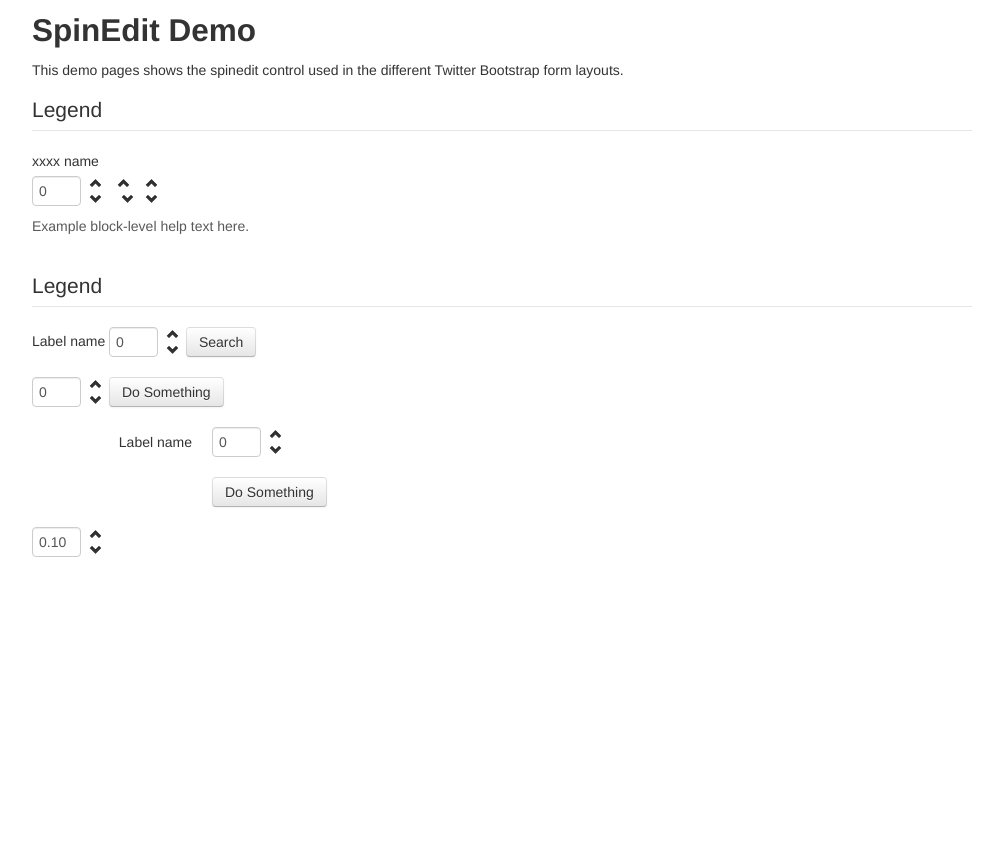
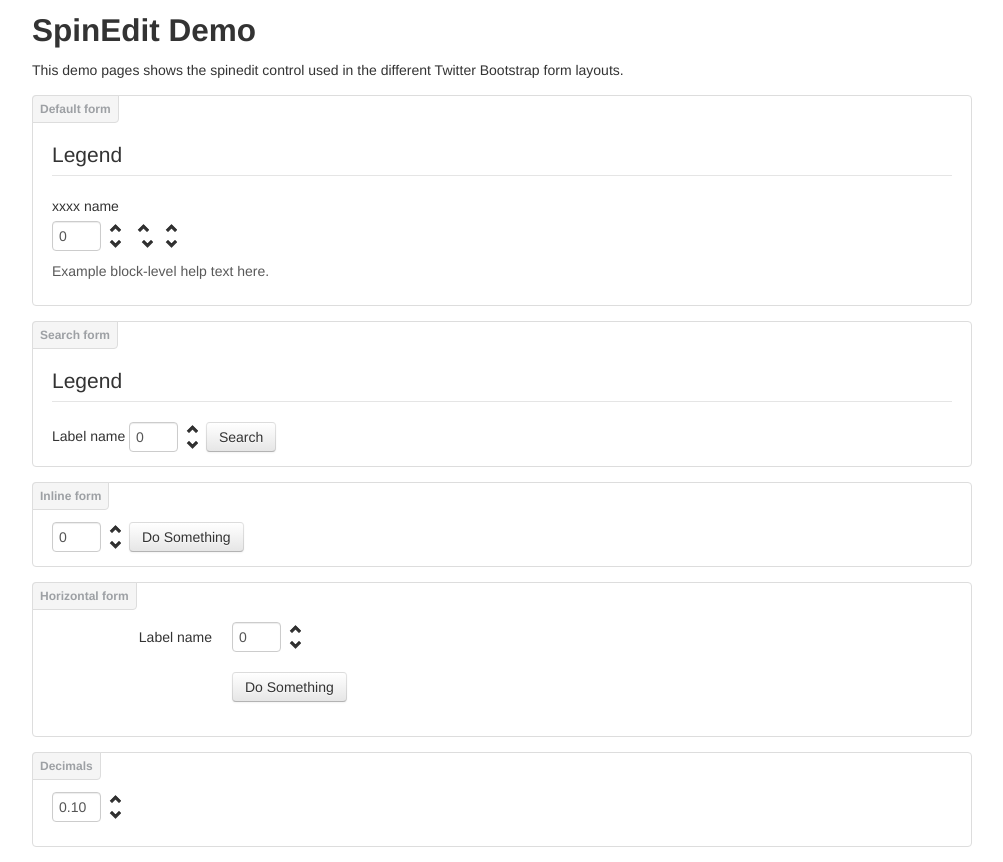
Before and after one commit to pwilliams2/kapx-tutor-hangout, a Python web app: template views/testspin.html in a window 1280 px wide. Shown: the whole page, without its empty margins (138-1141 px from the left). Before the commit the page ends 800 px from the top, so only its background shows below. Run offline with Jinja, Linux system fonts and the light colour scheme; the template is opened without the code that fills it, so the values that code supplies are empty; some libraries are stand-ins or nearby versions.

Commit message:
update id to classes

```diff
--- /dev/null
+++ b/static/css/demo.css
@@ -0,0 +1,46 @@
+.example {
+    position: relative;
+    margin: 15px 0;
+    padding: 39px 19px 14px;
+    background-color: white;
+    border: 1px solid #DDD;
+    -webkit-border-radius: 4px;
+    -moz-border-radius: 4px;
+    border-radius: 4px;
+}
+
+.example::after {
+    content: "Example";
+    position: absolute;
+    top: -1px;
+    left: -1px;
+    padding: 3px 7px;
+    font-size: 12px;
+    font-weight: bold;
+    background-color: whiteSmoke;
+    border: 1px solid #DDD;
+    color: #9DA0A4;
+    -webkit-border-radius: 4px 0 4px 0;
+    -moz-border-radius: 4px 0 4px 0;
+    border-radius: 4px 0 4px 0;
+}
+
+.default::after {
+    content: "Default form";
+}
+
+.search::after {
+    content: "Search form";
+}
+
+.inline::after {
+    content: "Inline form";
+}
+
+.horizontal::after {
+    content: "Horizontal form";
+}
+
+.decimals::after {
+    content: "Decimals";
+}
--- a/static/js/app.js
+++ b/static/js/app.js
@@ -119,7 +119,7 @@ function updateParticipantsUi(participants) {
     console.log('Participants count: ' + participants.length);
 
     var clientParticipant = gapi.hangout.getLocalParticipant();
-    $('#clientParticipant').html(clientParticipant.person.displayName);
+    $('.clientParticipant').html(clientParticipant.person.displayName);
 
     hangoutURL = gapi.hangout.getHangoutUrl();
     var arr = hangoutURL.split('/');
@@ -143,7 +143,7 @@ function init() {
             console.log('hangoutUrl: ' + hangoutURL);
 
             localParticipant = gapi.hangout.getLocalParticipant();  //TutorSubjects
-            $('#instructor').html(localParticipant.person.displayName);
+            $('.instructor').html(localParticipant.person.displayName);
 
             var startData = gapi.hangout.getStartData();
             console.log('start_data: ' + startData);
```
Also changed, not shown: templates/index.html (+7 -4 lines), views/app.xml (+4 -4 lines).
